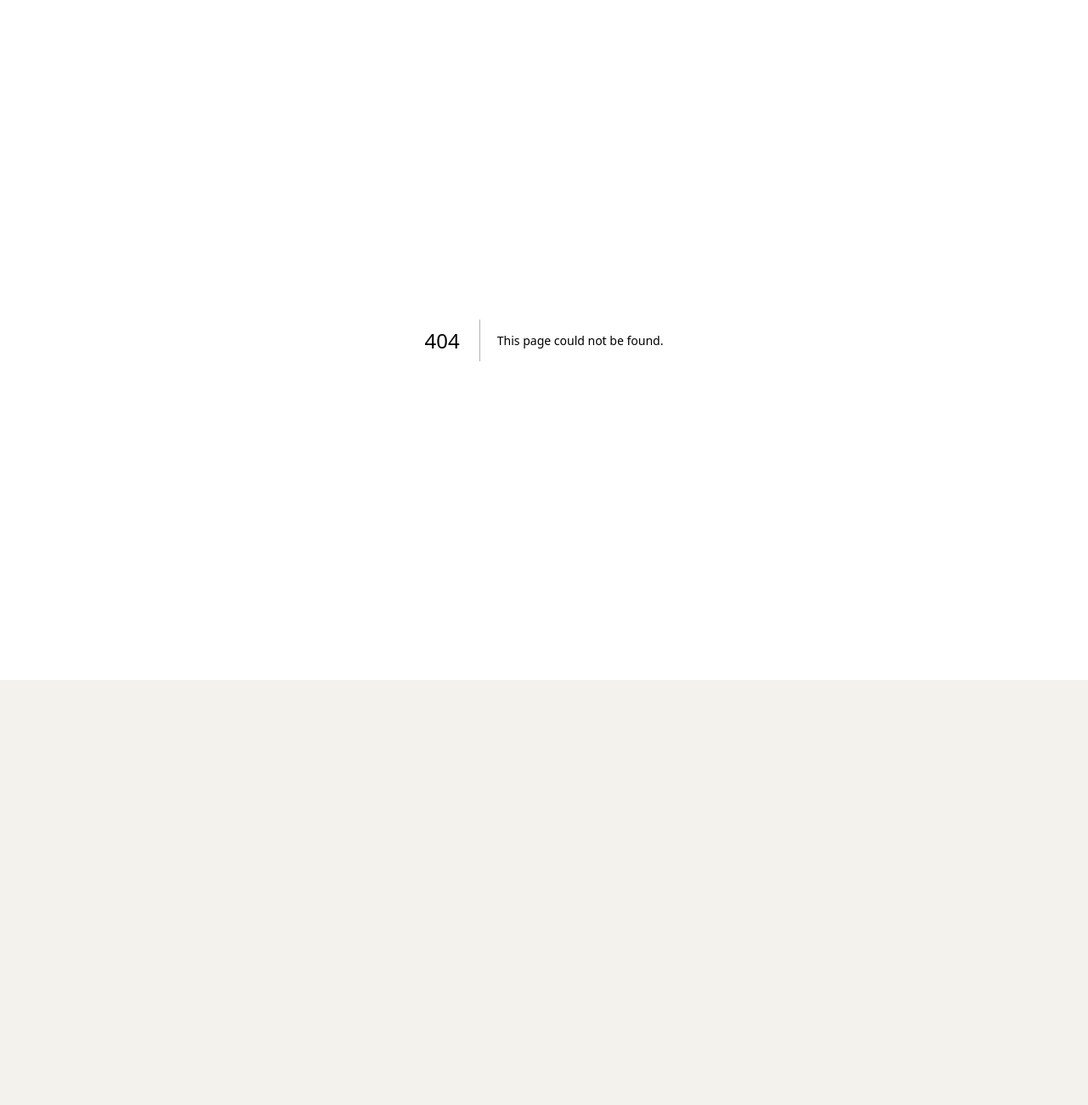
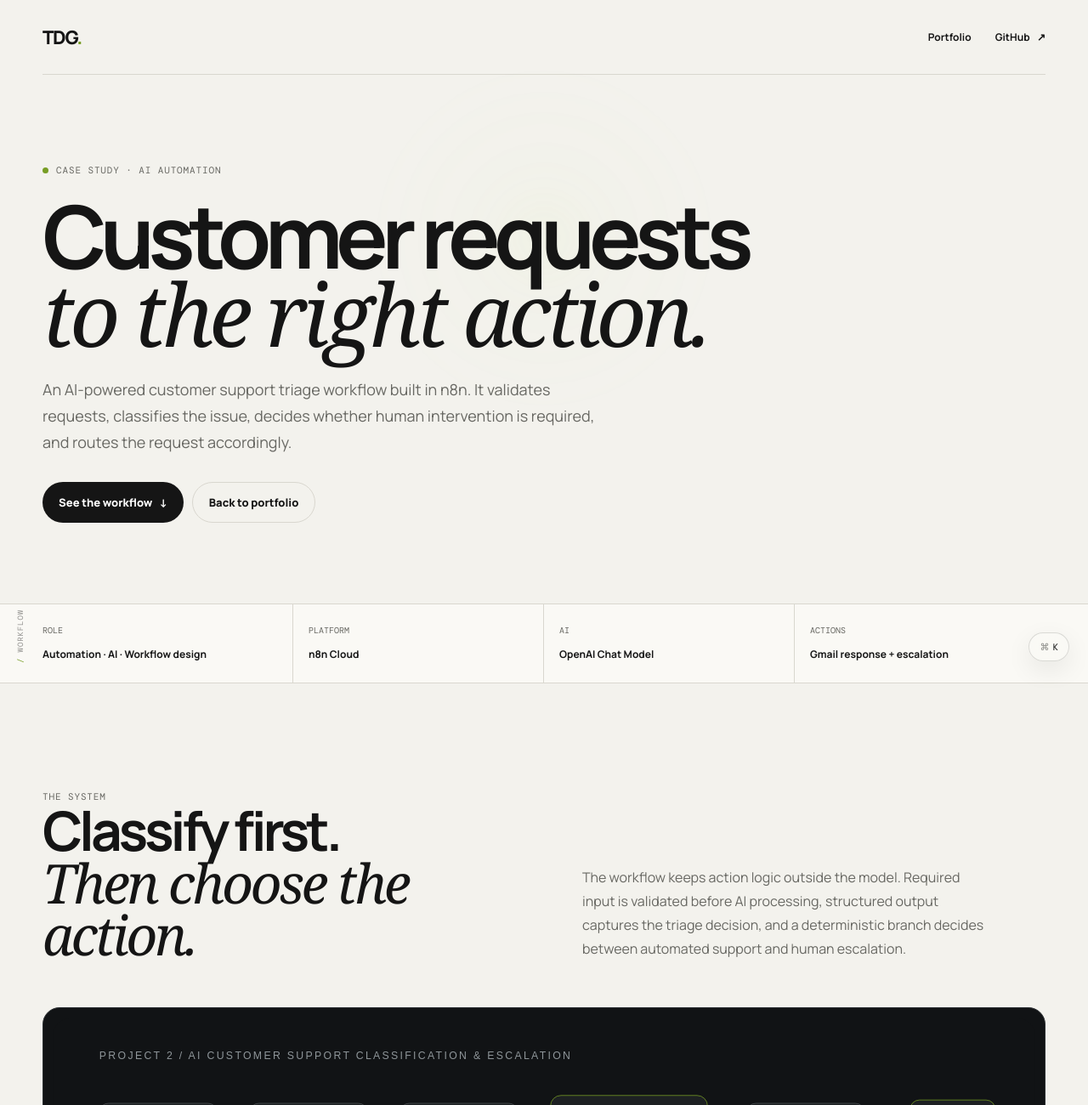
Before and after one commit to Mr-TDG/trystan-portfolio, a Next.js app: page /customer-support-automation in a window 1280 px wide. Before the commit this address had no page. Shown: the top 1300 px of the page at 85% size. Before the commit the page ends 800 px from the top, so only its background shows below. Built offline with nearby package versions, Linux system fonts and the light colour scheme.

Commit message:
Add Project 2 customer support case study

```diff
--- /dev/null
+++ b/app/customer-support-automation/page.tsx
@@ -0,0 +1,139 @@
+import InteractiveShell from "../components/InteractiveShell";
+
+const testCases = [
+  ["01", "FAQ / business hours", "Automated response", "PASS"],
+  ["02", "Billing / account update", "Automated response", "PASS"],
+  ["03", "Duplicate charge + refund", "Human escalation", "PASS"],
+  ["04", "Missing required name", "Rejected before AI", "PASS"],
+];
+
+const sections = [
+  ["01", "The business problem", "Support requests need different handling. Some questions can be automated, while requests requiring account access, investigation, or judgment should reach a human."],
+  ["02", "Intake and validation", "A webhook receives the customer name, email, and message. Edit Fields normalizes the input, then a validation gate stops incomplete requests before AI processing."],
+  ["03", "AI triage", "The classifier returns structured category, urgency, needs_human, and reason fields instead of an unrestricted response."],
+  ["04", "Controlled routing", "A deterministic Needs Human? branch uses the structured needs_human value to choose automated support or human escalation."],
+  ["05", "Automated support", "Requests that do not require intervention receive a Gmail response containing the request and its classification."],
+  ["06", "Human escalation", "Requests requiring investigation are sent to a human escalation inbox with customer details, category, urgency, reason, and action."],
+];
+
+export default function CustomerSupportAutomationCaseStudy() {
+  return (
+    <InteractiveShell>
+      <main className="automation-case">
+        <nav className="nav shell case-nav">
+          <a className="brand" href="/">TDG<span>.</span></a>
+          <div className="case-nav-links">
+            <a href="/">Portfolio</a>
+            <a href="https://github.com/Mr-TDG" target="_blank" rel="noreferrer">GitHub <span>↗</span></a>
+          </div>
+        </nav>
+
+        <section className="case-hero shell" data-reveal>
+          <div className="eyebrow"><span className="status-dot" /> Case study · AI automation</div>
+          <h1>Customer requests<br /><em>to the right action.</em></h1>
+          <p>An AI-powered customer support triage workflow built in n8n. It validates requests, classifies the issue, decides whether human intervention is required, and routes the request accordingly.</p>
+          <div className="case-hero-actions">
+            <a className="button primary" href="#workflow">See the workflow <span>↓</span></a>
+            <a className="button secondary" href="/">Back to portfolio</a>
+          </div>
+        </section>
+
+        <section className="case-stats" data-reveal>
+          <div className="shell case-stats-grid">
+            <div><span>Role</span><strong>Automation · AI · Workflow design</strong></div>
+            <div><span>Platform</span><strong>n8n Cloud</strong></div>
+            <div><span>AI</span><strong>OpenAI Chat Model</strong></div>
+            <div><span>Actions</span><strong>Gmail response + escalation</strong></div>
+          </div>
+        </section>
+
+        <section id="workflow" className="case-content shell" data-reveal>
+          <div className="case-intro">
+            <div><span className="section-label">The system</span><h2>Classify first.<br /><em>Then choose the action.</em></h2></div>
+            <p>The workflow keeps action logic outside the model. Required input is validated before AI processing, structured output captures the triage decision, and a deterministic branch decides between automated support and human escalation.</p>
+          </div>
+
+          <figure className="automation-screenshot">
+            <img src="/project2-workflow.svg" alt="AI customer support classification and escalation workflow" />
+            <figcaption>Workflow overview: intake, validation, AI triage, deterministic routing, automated support, and human escalation.</figcaption>
+          </figure>
+
+          <div className="automation-flow">
+            <div className="flow-node">Customer Inquiry Webhook</div>
+            <div className="flow-arrow">↓</div>
+            <div className="flow-node">Edit Fields</div>
+            <div className="flow-arrow">↓</div>
+            <div className="flow-node">Validate Request</div>
+            <div className="flow-split">
+              <div className="flow-path invalid"><span>FALSE</span><div className="flow-node small">Invalid Request</div></div>
+              <div className="flow-path valid">
+                <span>TRUE</span>
+                <div className="flow-arrow">↓</div>
+                <div className="flow-node">AI Support Classifier</div>
+                <div className="flow-arrow">↓</div>
+                <div className="flow-node">Needs Human?</div>
+                <div className="flow-outcomes">
+                  <div><strong>TRUE</strong><span>Human Escalation</span></div>
+                  <div><strong>FALSE</strong><span>Automated Support Reply</span></div>
+                </div>
+              </div>
+            </div>
+          </div>
+        </section>
+
+        <section className="dark-section automation-output" data-reveal>
+          <div className="shell">
+            <div className="section-label light">AI decision</div>
+            <div className="output-grid">
+              <div><h2>Structured triage keeps the next step <em>controlled.</em></h2><p>The classifier returns category, urgency, needs_human, and reason. Those fields become inputs to the workflow rather than a free-form AI response being trusted as the action.</p></div>
+              <div className="output-card">
+                <div><span>category</span><strong>BILLING</strong></div>
+                <div><span>urgency</span><strong>HIGH</strong></div>
+                <div><span>needs_human</span><strong>true</strong></div>
+                <div><span>reason</span><p>Duplicate charge and refund request require account investigation and manual processing.</p></div>
+              </div>
+            </div>
+          </div>
+        </section>
+
+        <section className="case-content shell" data-reveal>
+          <div className="section-label">How it works</div>
+          <div className="case-sections">
+            {sections.map(([number, title, body]) => <article key={number} className="case-section"><span>{number}</span><div><h3>{title}</h3><p>{body}</p></div></article>)}
+          </div>
+        </section>
+
+        <section className="automation-tests shell" data-reveal>
+          <div className="section-label">Verification</div>
+          <div className="test-header">
+            <h2>Four scenarios.<br /><em>Four successful checks.</em></h2>
+            <p>Testing covered an informational FAQ, a billing request that could be answered automatically, a billing request requiring human investigation, and an invalid request stopped before AI processing.</p>
+          </div>
+          <div className="test-table">
+            {testCases.map(([number, scenario, behavior, result]) => <div className="test-row" key={number}><span>{number}</span><strong>{scenario}</strong><span>{behavior}</span><b>{result}</b></div>)}
+          </div>
+        </section>
+
+        <section className="case-architecture dark-section" data-reveal>
+          <div className="shell">
+            <div className="section-label light">Engineering decisions</div>
+            <div className="architecture">
+              <div className="arch-node">Validate required fields before AI</div><div className="arch-arrow">↓</div>
+              <div className="arch-node">AI classifies into structured fields</div><div className="arch-arrow">↓</div>
+              <div className="arch-node">Deterministic needs_human decision</div><div className="arch-arrow">↓</div>
+              <div className="arch-node">Automated response or human escalation</div>
+            </div>
+            <p className="architecture-note">AI performs triage, while the workflow controls whether automation or human intervention follows.</p>
+          </div>
+        </section>
+
+        <section className="case-close shell" data-reveal>
+          <div className="section-label">What this demonstrates</div>
+          <h2>Knowing when to automate, <em>and when not to.</em></h2>
+          <p>This project demonstrates customer support automation, structured AI classification, validation, branching logic, automated responses, human escalation, and end-to-end testing. No production volume or time-saved claim is made because this is a portfolio workflow rather than a live client deployment.</p>
+          <a className="text-link" href="/">Return to portfolio <span>↗</span></a>
+        </section>
+      </main>
+    </InteractiveShell>
+  );
+}
```
